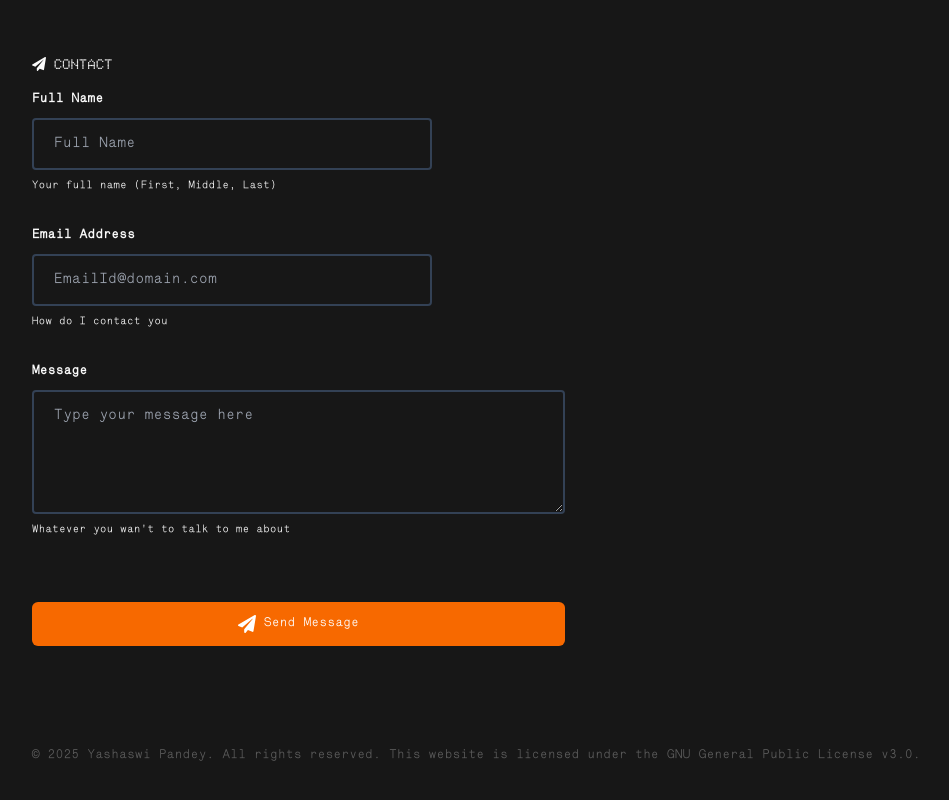
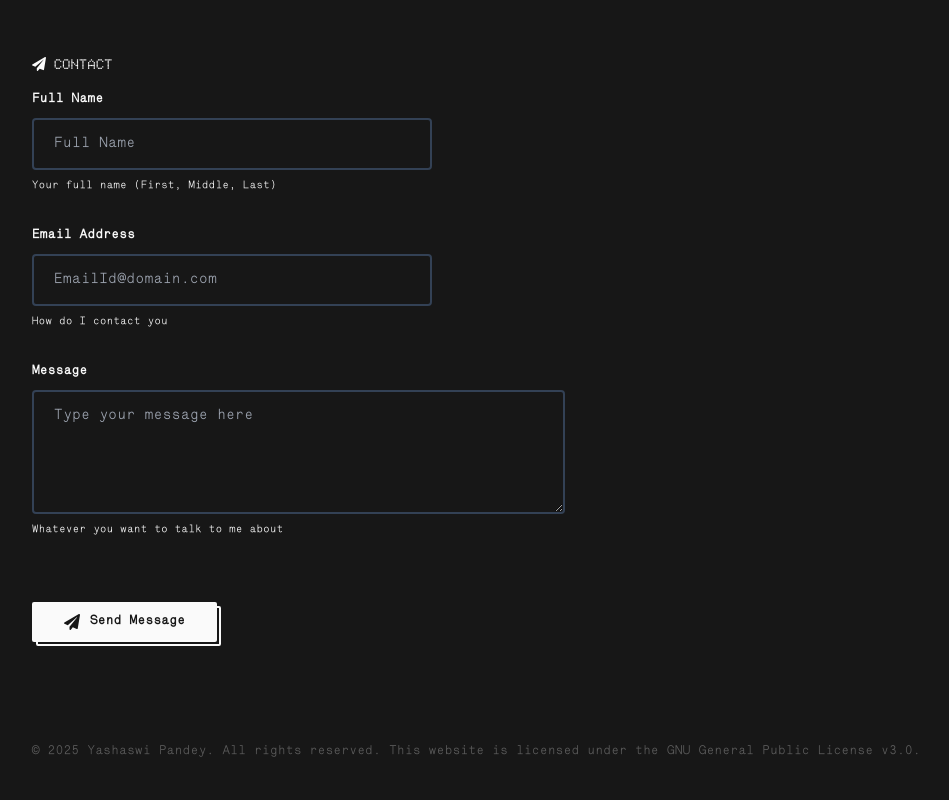
Before and after one commit to YashaswiPandey/YashaswiPandey.github.io, a Next.js app: page / in a window 1280 px wide. Shown: the part 3587-4387 px from the top of the page, without its empty margins (75-1024 px from the left). Built offline with nearby package versions, Linux system fonts and the light colour scheme.

Commit message:
fixed typo and submit button

```diff
--- a/sections/Contact.tsx
+++ b/sections/Contact.tsx
@@ -130,25 +130,16 @@ const Contact = () => {
           label="Message"
           hasError={!!errors.message}
           placeholder="Type your message here"
-          description={errors.message?.message || "Whatever you wan't to talk to me about"}
+          description={errors.message?.message || "Whatever you want to talk to me about"}
           {...register("message", {
             required: { value: true, message: "This is a required field" },
             minLength: { value: 10, message: "Your message must be at least 10 characters long" },
           })}
         />
 
-        <button
-          type="submit"
-          className={`mt-8 flex items-center justify-center gap-2 px-6 py-3 rounded-md transition-colors ${
-            submitting
-              ? "bg-gray-400 cursor-not-allowed"
-              : "bg-[#2B72D7] dark:bg-[#F76900] hover:bg-[#1E5BB9] dark:hover:bg-[#E05B00] text-white"
-          }`}
-          disabled={submitting}
-        >
-          <FaPaperPlane className="text-lg" />
-          {submitting ? "Sending..." : "Send Message"}
-        </button>
+        <Button icon={FaPaperPlane} className="mt-8" onClick={onSubmit} disabled={submitting}>
+        Send Message
+      </Button>
       </form>
     </div>
   );
```
